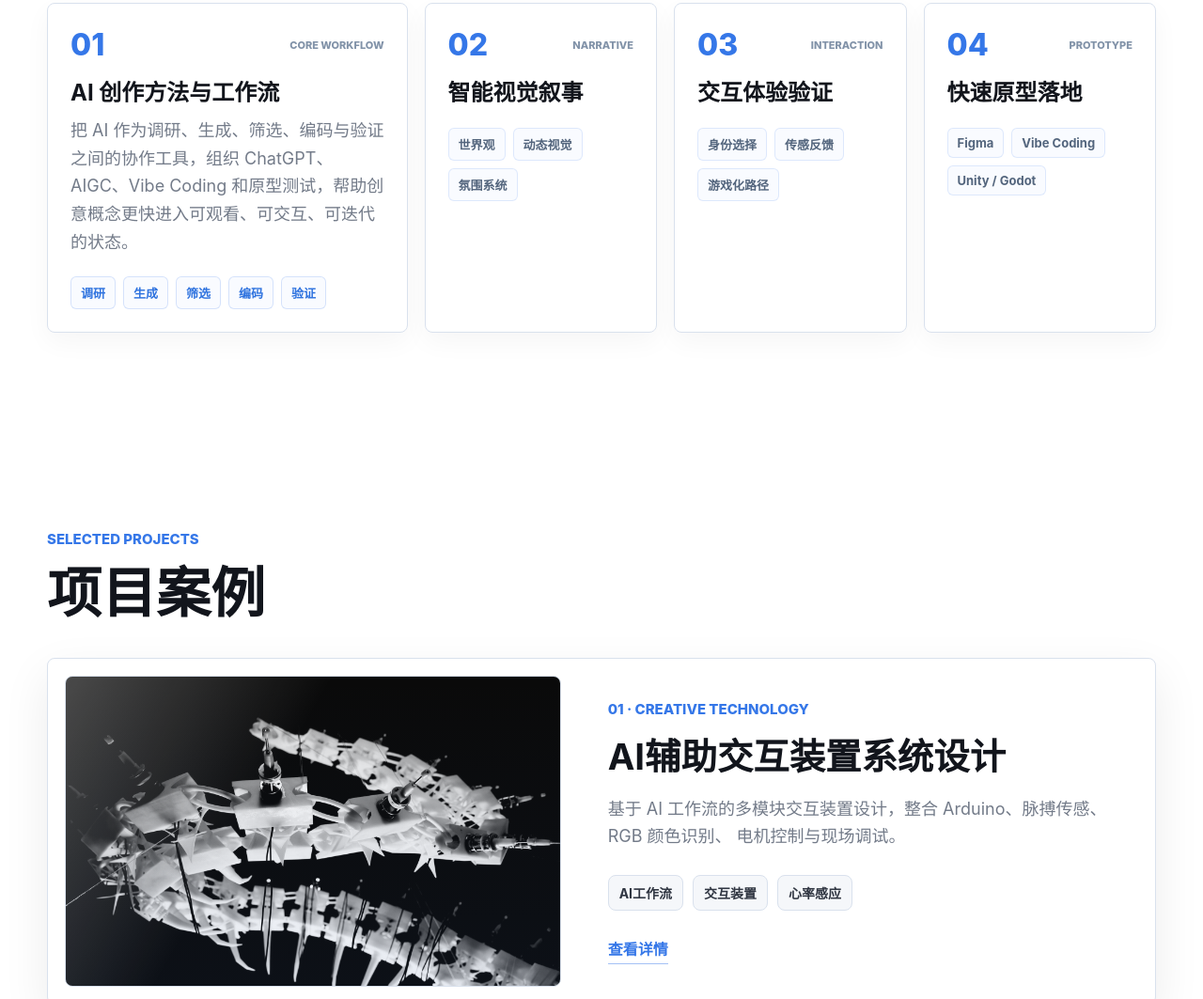
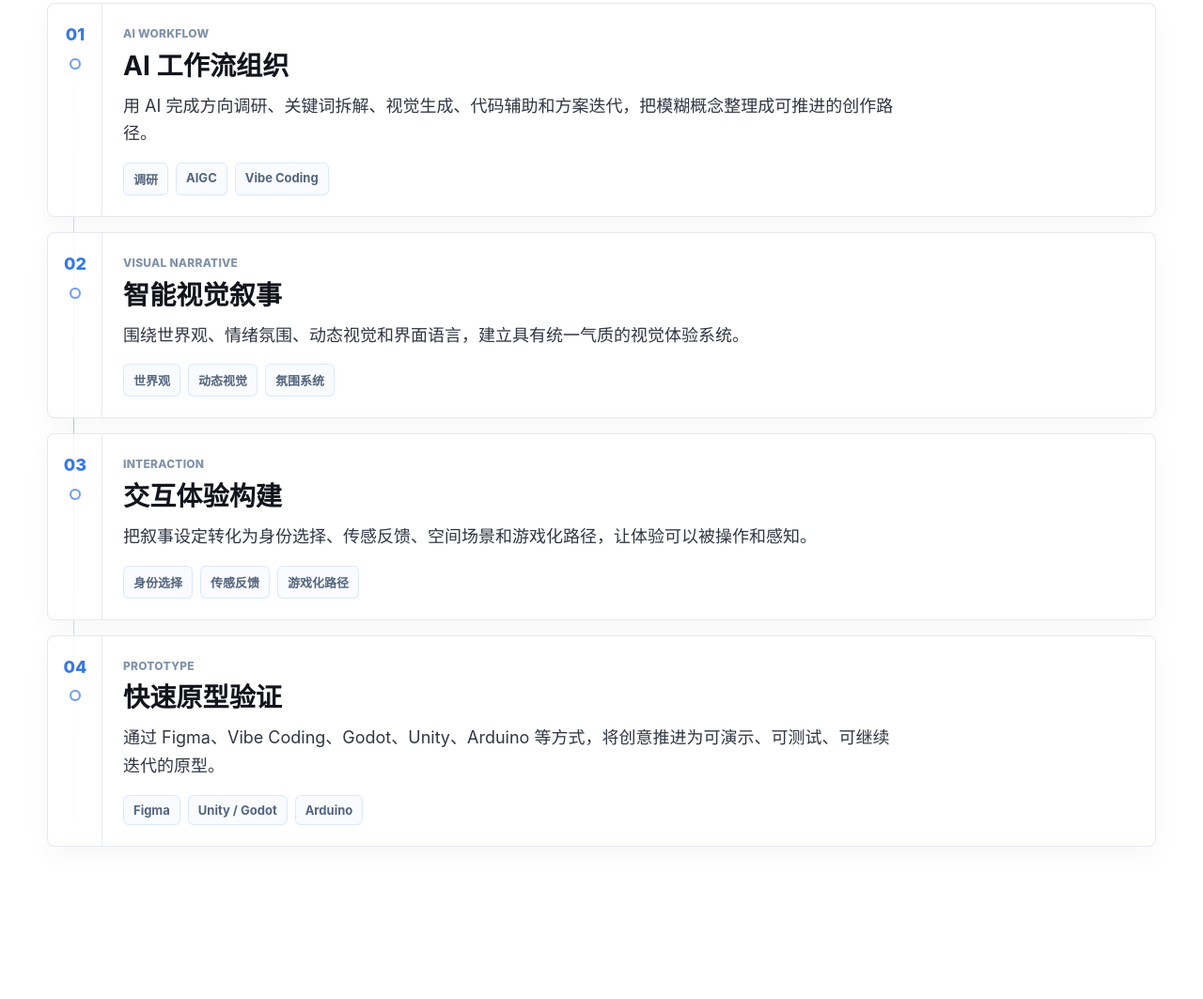
Before and after one commit to l37498916-ai/portfolio, a plain HTML site: page index.html in a window 1280 px wide. Shown: the part 1224-2287 px from the top of the page at 94% size. Drawn offline with Linux system fonts and the light colour scheme.

Commit message:
Refine about section as ability chain

```diff
--- a/index.html
+++ b/index.html
@@ -60,56 +60,57 @@
           </div>
         </div>
 
-        <div class="capability-grid capability-visual-grid">
-          <article class="capability-card capability-card-featured">
-            <div class="capability-card-head">
-              <span>01</span>
-              <small>Core workflow</small>
+        <div class="ability-chain" aria-label="个人能力链">
+          <article class="ability-chain-card">
+            <span class="chain-index">01</span>
+            <div>
+              <p class="chain-label">AI Workflow</p>
+              <h3>AI 工作流组织</h3>
+              <p>用 AI 完成方向调研、关键词拆解、视觉生成、代码辅助和方案迭代，把模糊概念整理成可推进的创作路径。</p>
+              <div class="chain-tags">
+                <span>调研</span>
+                <span>AIGC</span>
+                <span>Vibe Coding</span>
               </div>
-            <h3>AI 创作方法与工作流</h3>
-            <p>把 AI 作为调研、生成、筛选、编码与验证之间的协作工具，组织 ChatGPT、AIGC、Vibe Coding 和原型测试，帮助创意概念更快进入可观看、可交互、可迭代的状态。</p>
-            <div class="workflow-pills" aria-label="AI 创作流程">
-              <span>调研</span>
-              <span>生成</span>
-              <span>筛选</span>
-              <span>编码</span>
-              <span>验证</span>
             </div>
           </article>
-          <article class="capability-card">
-            <div class="capability-card-head">
-              <span>02</span>
-              <small>Narrative</small>
-            </div>
+          <article class="ability-chain-card">
+            <span class="chain-index">02</span>
+            <div>
+              <p class="chain-label">Visual Narrative</p>
               <h3>智能视觉叙事</h3>
-            <div class="capability-tags">
+              <p>围绕世界观、情绪氛围、动态视觉和界面语言，建立具有统一气质的视觉体验系统。</p>
+              <div class="chain-tags">
                 <span>世界观</span>
                 <span>动态视觉</span>
                 <span>氛围系统</span>
               </div>
+            </div>
           </article>
-          <article class="capability-card">
-            <div class="capability-card-head">
-              <span>03</span>
-              <small>Interaction</small>
-            </div>
-            <h3>交互体验验证</h3>
-            <div class="capability-tags">
+          <article class="ability-chain-card">
+            <span class="chain-index">03</span>
+            <div>
+              <p class="chain-label">Interaction</p>
+              <h3>交互体验构建</h3>
+              <p>把叙事设定转化为身份选择、传感反馈、空间场景和游戏化路径，让体验可以被操作和感知。</p>
+              <div class="chain-tags">
                 <span>身份选择</span>
                 <span>传感反馈</span>
                 <span>游戏化路径</span>
               </div>
+            </div>
           </article>
-          <article class="capability-card">
-            <div class="capability-card-head">
-              <span>04</span>
-              <small>Prototype</small>
+          <article class="ability-chain-card">
+            <span class="chain-index">04</span>
+            <div>
+              <p class="chain-label">Prototype</p>
+              <h3>快速原型验证</h3>
+              <p>通过 Figma、Vibe Coding、Godot、Unity、Arduino 等方式，将创意推进为可演示、可测试、可继续迭代的原型。</p>
+              <div class="chain-tags">
+                <span>Figma</span>
+                <span>Unity / Godot</span>
+                <span>Arduino</span>
               </div>
-            <h3>快速原型落地</h3>
-            <div class="capability-tags">
-              <span>Figma</span>
-              <span>Vibe Coding</span>
-              <span>Unity / Godot</span>
             </div>
           </article>
         </div>
--- a/styles.css
+++ b/styles.css
@@ -272,6 +272,7 @@ p {
 .reveal-section .section-heading h2,
 .reveal-section .section-heading p,
 .reveal-section .about-snapshot,
+.reveal-section .ability-chain-card,
 .reveal-section .capability-grid article,
 .reveal-section .timeline article,
 .reveal-section .workflow-map article {
@@ -288,6 +289,7 @@ p {
 .reveal-section.is-visible .section-heading h2,
 .reveal-section.is-visible .section-heading p,
 .reveal-section.is-visible .about-snapshot,
+.reveal-section.is-visible .ability-chain-card,
 .reveal-section.is-visible .capability-grid article,
 .reveal-section.is-visible .timeline article,
 .reveal-section.is-visible .workflow-map article {
@@ -310,6 +312,22 @@ p {
 
 .reveal-section.is-visible .about-snapshot {
   transition-delay: 300ms;
+}
+
+.reveal-section.is-visible .ability-chain-card:nth-child(1) {
+  transition-delay: 320ms;
+}
+
+.reveal-section.is-visible .ability-chain-card:nth-child(2) {
+  transition-delay: 400ms;
+}
+
+.reveal-section.is-visible .ability-chain-card:nth-child(3) {
+  transition-delay: 480ms;
+}
+
+.reveal-section.is-visible .ability-chain-card:nth-child(4) {
+  transition-delay: 560ms;
 }
 
 .reveal-section.is-visible .capability-grid article:nth-child(1),
@@ -401,6 +419,105 @@ p {
   color: var(--ink);
   font-size: 16px;
   line-height: 1.45;
+}
+
+.ability-chain {
+  position: relative;
+  display: grid;
+  gap: 16px;
+  margin-top: 16px;
+}
+
+.ability-chain::before {
+  content: "";
+  position: absolute;
+  left: 28px;
+  top: 26px;
+  bottom: 26px;
+  width: 1px;
+  background: linear-gradient(180deg, rgba(53, 119, 232, 0.08), rgba(53, 119, 232, 0.42), rgba(53, 119, 232, 0.08));
+}
+
+.ability-chain-card {
+  position: relative;
+  display: grid;
+  grid-template-columns: 58px minmax(0, 1fr);
+  gap: 22px;
+  align-items: start;
+  border: 1px solid rgba(226, 232, 241, 0.92);
+  border-radius: 8px;
+  background: rgba(255, 255, 255, 0.82);
+  box-shadow: 0 10px 28px rgba(18, 21, 28, 0.035);
+  padding: 22px 24px 22px 0;
+}
+
+.ability-chain-card::after {
+  content: "";
+  position: absolute;
+  left: 57px;
+  top: 0;
+  bottom: 0;
+  width: 1px;
+  background: rgba(226, 232, 241, 0.9);
+}
+
+.chain-index {
+  position: relative;
+  z-index: 1;
+  display: grid;
+  place-items: center;
+  width: 58px;
+  color: var(--blue);
+  font-size: 18px;
+  font-weight: 800;
+}
+
+.chain-index::before {
+  content: "";
+  position: absolute;
+  width: 8px;
+  height: 8px;
+  border: 2px solid rgba(53, 119, 232, 0.72);
+  border-radius: 50%;
+  background: #fff;
+  transform: translateY(31px);
+}
+
+.chain-label {
+  margin: 0 0 8px;
+  color: #8192a8;
+  font-size: 12px;
+  font-weight: 800;
+  letter-spacing: 0.02em;
+  text-transform: uppercase;
+}
+
+.ability-chain-card h3 {
+  margin: 0 0 10px;
+  font-size: clamp(22px, 2.2vw, 30px);
+}
+
+.ability-chain-card p:not(.chain-label) {
+  max-width: 820px;
+  margin: 0;
+  color: var(--text);
+}
+
+.chain-tags {
+  display: flex;
+  flex-wrap: wrap;
+  gap: 8px;
+  margin-top: 16px;
+}
+
+.chain-tags span {
+  border: 1px solid rgba(53, 119, 232, 0.14);
+  border-radius: 6px;
+  background: rgba(248, 251, 255, 0.82);
+  color: #53657d;
+  font-size: 13px;
+  font-weight: 700;
+  padding: 7px 10px;
 }
 
 .capability-grid,
@@ -1135,6 +1252,24 @@ p {
     grid-template-columns: 44px 1fr;
   }
 
+  .ability-chain::before {
+    left: 23px;
+  }
+
+  .ability-chain-card {
+    grid-template-columns: 48px minmax(0, 1fr);
+    gap: 16px;
+    padding: 20px 18px 20px 0;
+  }
+
+  .ability-chain-card::after {
+    left: 47px;
+  }
+
+  .chain-index {
+    width: 48px;
+  }
+
   .capability-card {
     min-height: auto;
   }
```
Lines whose indentation alone changed are shown as unchanged.
